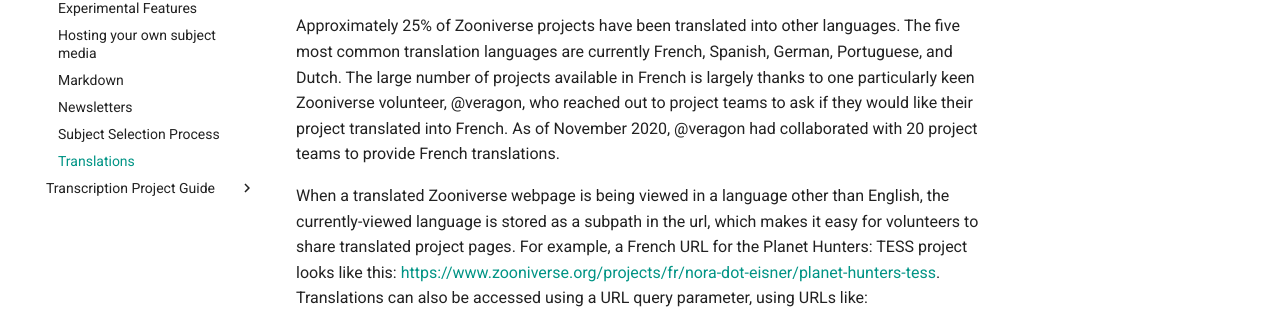
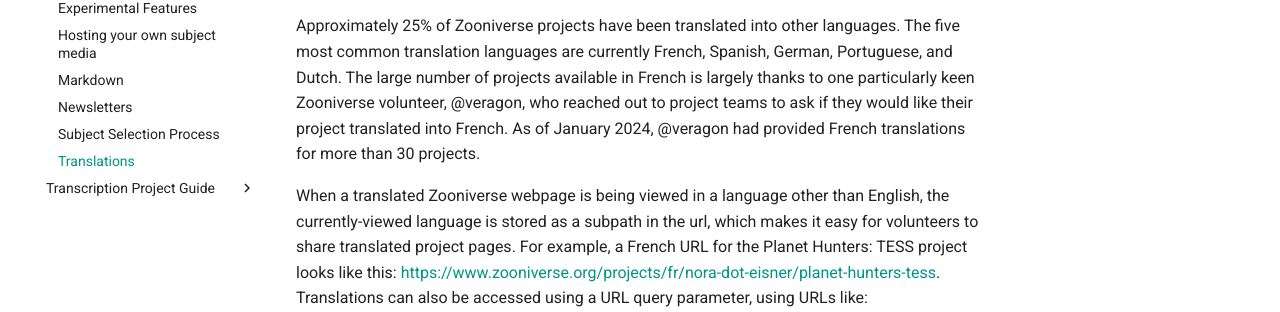
Before and after one commit to zooniverse/help, an MkDocs documentation site: the page built from docs/next-steps/translations.md, in a window 1280 px wide and 900 px high. Shown: the part 310-622 px from the top of the window. Built offline with MkDocs 1.6.1 and Material for MkDocs 9.7.7, drawn with Linux system fonts in a browser that asks for light colours; comment, search, counter and statistics services are not loaded.

Commit message:
edit veragon stat

```diff
--- a/docs/next-steps/translations.md
+++ b/docs/next-steps/translations.md
@@ -1,7 +1,7 @@
 ## Overview
 The Zooniverse platform supports translation of platform and project content into many languages, aiding our global community of volunteers. Translated projects must have an English version in order to become official Zooniverse projects listed at [zooniverse.org/projects](https://www.zooniverse.org/projects).
 
-Approximately 25% of Zooniverse projects have been translated into other languages. The five most common translation languages are currently French, Spanish, German, Portuguese, and Dutch. The large number of projects available in French is largely thanks to one particularly keen Zooniverse volunteer, @veragon, who reached out to project teams to ask if they would like their project translated into French. As of November 2020, @veragon had collaborated with 20 project teams to provide French translations.
+Approximately 25% of Zooniverse projects have been translated into other languages. The five most common translation languages are currently French, Spanish, German, Portuguese, and Dutch. The large number of projects available in French is largely thanks to one particularly keen Zooniverse volunteer, @veragon, who reached out to project teams to ask if they would like their project translated into French. As of January 2024, @veragon had provided French translations for more than 30 projects.
 
 When a translated Zooniverse webpage is being viewed in a language other than English, the currently-viewed language is stored as a subpath in the url, which makes it easy for volunteers to share translated project pages. For example, a French URL for the Planet Hunters: TESS project looks like this: [https://www.zooniverse.org/projects/fr/nora-dot-eisner/planet-hunters-tess](https://www.zooniverse.org/projects/fr/nora-dot-eisner/planet-hunters-tess). Translations can also be accessed using a URL query parameter, using URLs like: [https://www.zooniverse.org/projects/nora-dot-eisner/planet-hunters-tess?language=fr](https://www.zooniverse.org/projects/nora-dot-eisner/planet-hunters-tess?language=fr)
 
```
